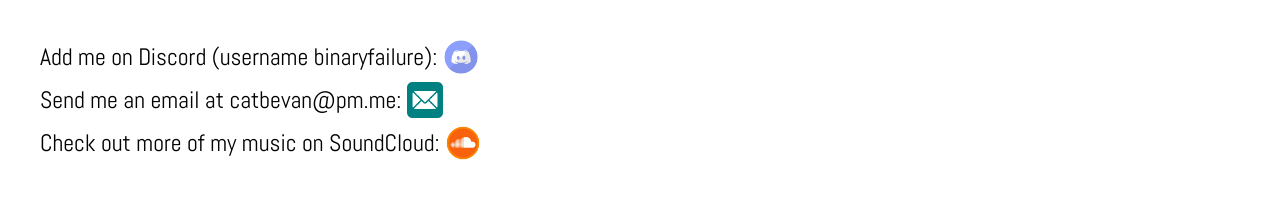
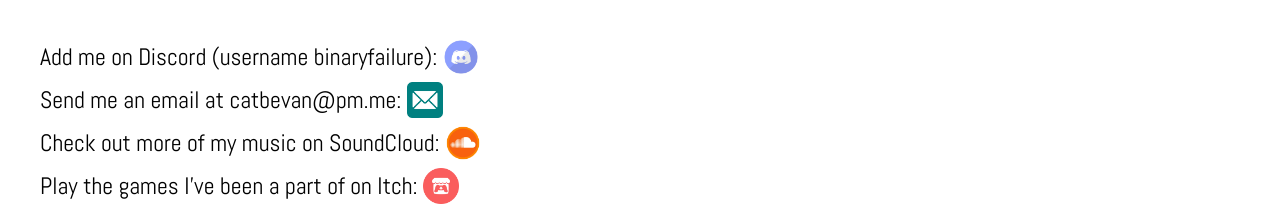
Before and after one commit to cat-bevan/website_2, a plain HTML site: page index.html in a window 1280 px wide. Shown: the part 983-1192 px from the top of the page. Before the commit the page ends 1149 px from the top, so only its background shows below. Drawn offline with Linux system fonts and the light colour scheme.

Commit message:
Update index.html

```diff
--- a/index.html
+++ b/index.html
@@ -102,4 +102,5 @@
 <p class = "content" style="margin-top:30px;">Add me on Discord (username binaryfailure): <a href="https://discord.com/users/662411913195421758" target="_blank"><img src="discord.png" style="width:36px;height:36px;margin-bottom:-10px;"></a></p>
 <p class = "content" style="margin-top:10px;">Send me an email at catbevan@pm.me: <a href="mailto:catbevan@pm.me" target="_blank"><img src="email.png" style="width:36px;height:36px;margin-bottom:-10px;"></a></p>
 <p class = "content" style="margin-top:10px;">Check out more of my music on SoundCloud: <a href="https://soundcloud.com/cat-bevan-game-music" target="_blank"><img src="soundcloud.png" style="width:36px;height:36px;margin-bottom:-10px;"></a></p>
+<p class = "content" style="margin-top:10px;">Play the games I've been a part of on Itch: <a href="catbevan.itch.io" target="_blank"><img src="itch.png" style="width:36px;height:36px;margin-bottom:-10px;"></a></p>
 <div id="bottom"></div>
```
